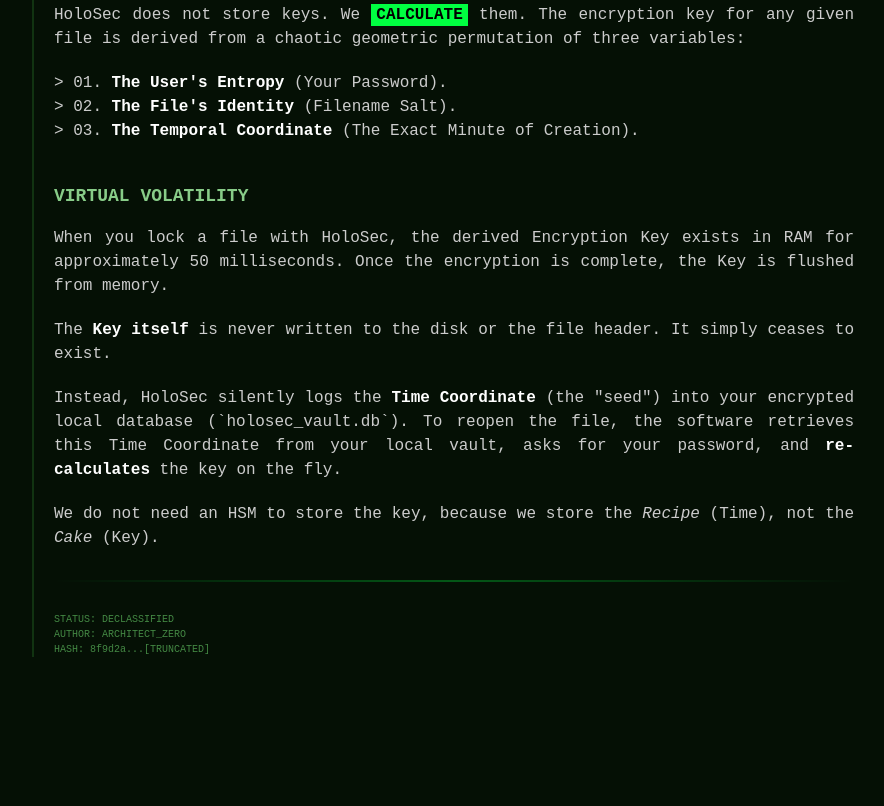
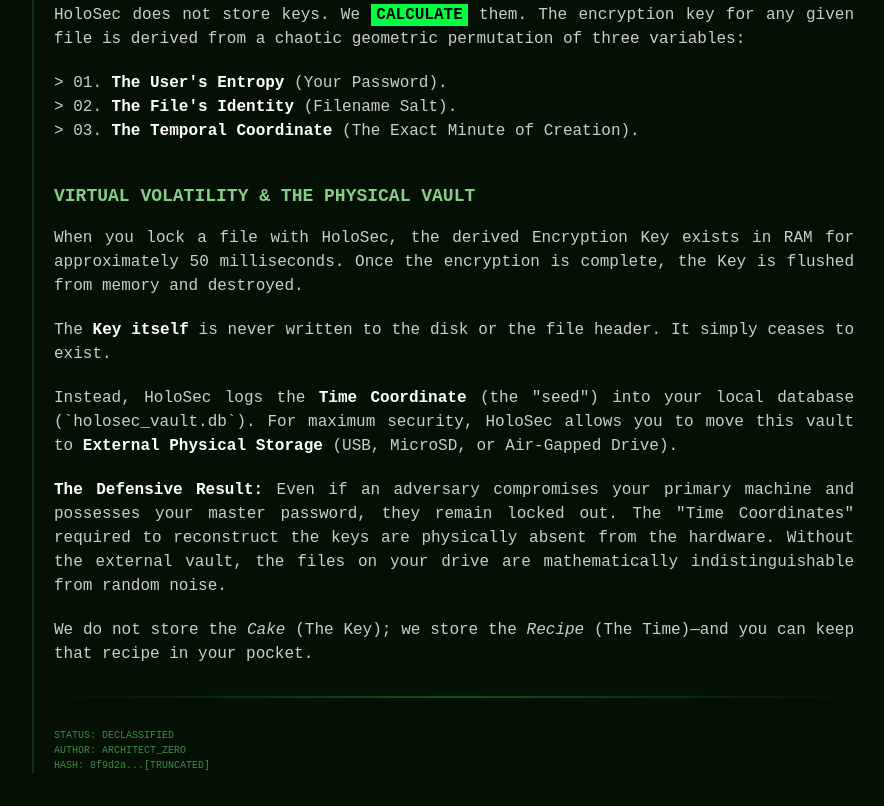
Before and after one commit to VortexFractmatics/HoloSec, a plain HTML site: page transmissions/log_001.html in a window 1280 px wide. Shown: the part 506-1312 px from the top of the page, without its empty margins (197-1081 px from the left). Before the commit the page ends 1223 px from the top, so only its background shows below. Drawn offline with Linux system fonts and the light colour scheme.

Commit message:
usb tweak on 1

```diff
--- a/transmissions/log_001.html
+++ b/transmissions/log_001.html
@@ -41,14 +41,16 @@
         > 03. <strong>The Temporal Coordinate</strong> (The Exact Minute of Creation).
     </p>
 
-<h2>VIRTUAL VOLATILITY</h2>
-    <p>When you lock a file with HoloSec, the derived Encryption Key exists in RAM for approximately 50 milliseconds. Once the encryption is complete, the Key is flushed from memory.</p>
+<h2>VIRTUAL VOLATILITY & THE PHYSICAL VAULT</h2>
+    <p>When you lock a file with HoloSec, the derived Encryption Key exists in RAM for approximately 50 milliseconds. Once the encryption is complete, the Key is flushed from memory and destroyed.</p>
 
     <p>The <strong>Key itself</strong> is never written to the disk or the file header. It simply ceases to exist.</p>
 
-    <p>Instead, HoloSec silently logs the <strong>Time Coordinate</strong> (the "seed") into your encrypted local database (`holosec_vault.db`). To reopen the file, the software retrieves this Time Coordinate from your local vault, asks for your password, and <strong>re-calculates</strong> the key on the fly.</p>
+    <p>Instead, HoloSec logs the <strong>Time Coordinate</strong> (the "seed") into your local database (`holosec_vault.db`). For maximum security, HoloSec allows you to move this vault to <strong>External Physical Storage</strong> (USB, MicroSD, or Air-Gapped Drive).</p>
 
-    <p>We do not need an HSM to store the key, because we store the <em>Recipe</em> (Time), not the <em>Cake</em> (Key).</p>
+    <p><strong>The Defensive Result:</strong> Even if an adversary compromises your primary machine and possesses your master password, they remain locked out. The "Time Coordinates" required to reconstruct the keys are physically absent from the hardware. Without the external vault, the files on your drive are mathematically indistinguishable from random noise.</p>
+
+    <p>We do not store the <em>Cake</em> (The Key); we store the <em>Recipe</em> (The Time)—and you can keep that recipe in your pocket.</p>
 
     <div class="scan-line"></div>
     <p style="color: #448844; font-size: 10px;">
```
